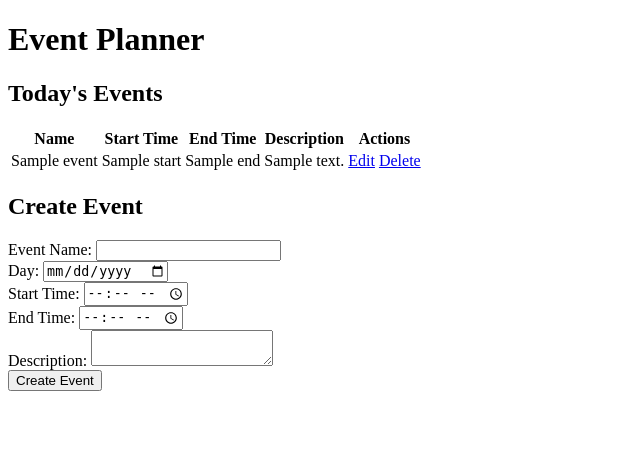
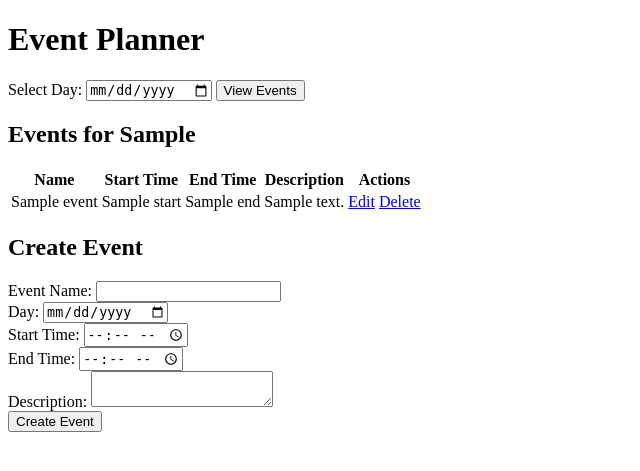
Before and after one commit to vvvvvvvvero/To-Do-Flask, a Flask app: template templates/index.html in a window 1280 px wide. Shown: the top 471 px of the page, without its empty margins (0-640 px from the left). Run offline with Flask 3, Linux system fonts and the light colour scheme; the template is opened without the code that fills it: most values are stand-ins (such as "Sample title", 1, 10 or a date in 2020).

Commit message:
the code

```diff
--- a/app.py
+++ b/app.py
@@ -1,12 +1,22 @@
-from flask import Flask, render_template, request, redirect
+from flask import Flask, render_template, request, redirect, url_for
 from calendar_functions import get_events, create_event, edit_event, delete_event, get_event_by_id
+from datetime import date
 
 app = Flask(__name__)
 
-@app.route('/')
+
+@app.route('/', methods=['GET', 'POST'])
 def home():
-    events = get_events()
-    return render_template('index.html', events=events)
+    selected_day = request.args.get('selected_day')
+    today = date.today().isoformat()
+
+    if selected_day:
+        events = get_events(selected_day)
+    else:
+        events = get_events(today)
+        selected_day = today
+    return render_template('index.html', events=events, selected_day=selected_day, today=today)
+
 
 @app.route('/create', methods=['POST'])
 def create():
@@ -18,6 +28,7 @@ def create():
     create_event(event_name, day, start_time, end_time, description)
     return redirect('/')
 
+
 @app.route('/edit/<event_id>', methods=['POST'])  # decorator
 def edit(event_id):
     event_name = request.form['event_name']
@@ -28,9 +39,11 @@ def edit(event_id):
     edit_event(event_id, event_name, day, start_time, end_time, description)
     return redirect('/')
 
+
 @app.route('/edit/<event_id>')
 def show_edit_page(event_id):
-    event = get_event_by_id(event_id)
+    day = request.args.get('selected_day', date.today().isoformat())
+    event = get_event_by_id(event_id, day)
     return render_template('edit.html', event=event, event_id=event_id)
 
 @app.route('/delete/<event_id>')
--- a/templates/index.html
+++ b/templates/index.html
@@ -6,8 +6,18 @@
 <body>
 <h1>Event Planner</h1>
 
+<form action="/" method="GET">
+    <label for="selected_day">Select Day:</label>
+    <input type="date" id="selected_day" name="selected_day" value="{{ selected_day }}" required>
+    <input type="submit" value="View Events">
+</form>
+
 {% if events %}
-    <h2>Today's Events</h2>
+    {% if selected_day == today %}
+        <h2>Events for Today</h2>
+    {% else %}
+        <h2>Events for {{ selected_day }}</h2>
+    {% endif %}
     <table>
         <tr>
             <th>Name</th>
@@ -29,7 +39,11 @@
         {% endfor %}
     </table>
 {% else %}
-    <p>No events for today</p>
+    {% if selected_day == today %}
+        <p>No events for today</p>
+    {% else %}
+        <p>No events for the selected day</p>
+    {% endif %}
 {% endif %}
 
 
@@ -42,7 +56,7 @@
 
     <label for="day">Day:</label>
     <label>
-        <input type="date" name="day" required>
+        <input type="date" name="day" value="{{ selected_day }}" required>
     </label><br>
 
     <label for="start_time">Start Time:</label>
@@ -57,7 +71,7 @@
 
     <label for="description">Description:</label>
     <label>
-        <textarea name="description" ></textarea>
+        <textarea name="description"></textarea>
     </label><br>
 
     <input type="submit" value="Create Event">
```
Also changed, not shown: calendar_functions.py (+5 -6 lines), templates/edit.html (+4 -4 lines).
